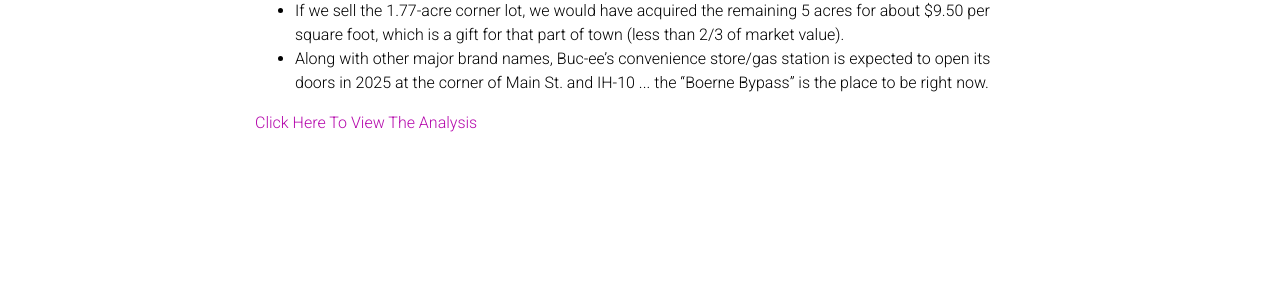
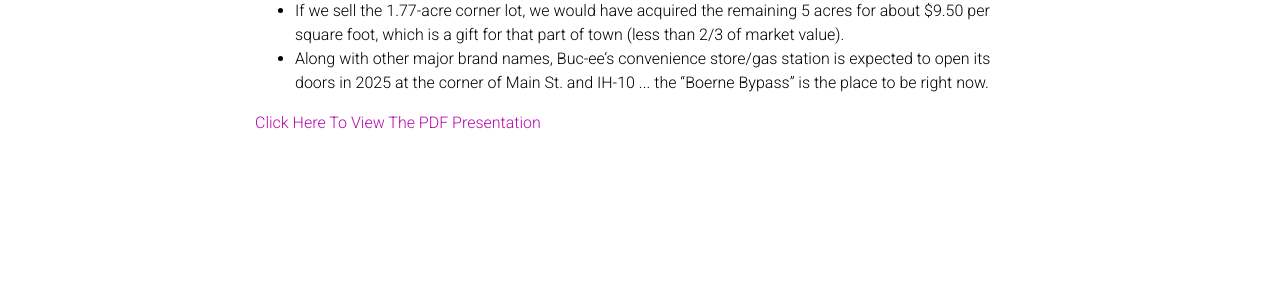
Before and after one commit to santigtz95/santigtz95.github.io, a Jekyll site: the page built from _projects/Santiago_Gutierrez_CaseStudy5.md, in a window 1280 px wide. Shown: the part 436-742 px from the top of the page. Built offline with Jekyll 4.4.1, drawn with Linux system fonts in a browser that asks for light colours; comment, search, counter and statistics services are not loaded; a style sheet for code colours, icons or effects is not loaded.

Commit message:
removed system date bug on casestudy4 and fixed typo on casestudy 5.

```diff
--- a/_projects/Santiago_Gutierrez_CaseStudy5.md
+++ b/_projects/Santiago_Gutierrez_CaseStudy5.md
@@ -19,4 +19,4 @@
 </ul>
 
 
-[Click Here To View The Analysis](https:///santigtz95.github.io/assets/pdf/Menger_Creek_Project.pdf)
+[Click Here To View The PDF Presentation](https:///santigtz95.github.io/assets/pdf/Menger_Creek_Project.pdf)
```
